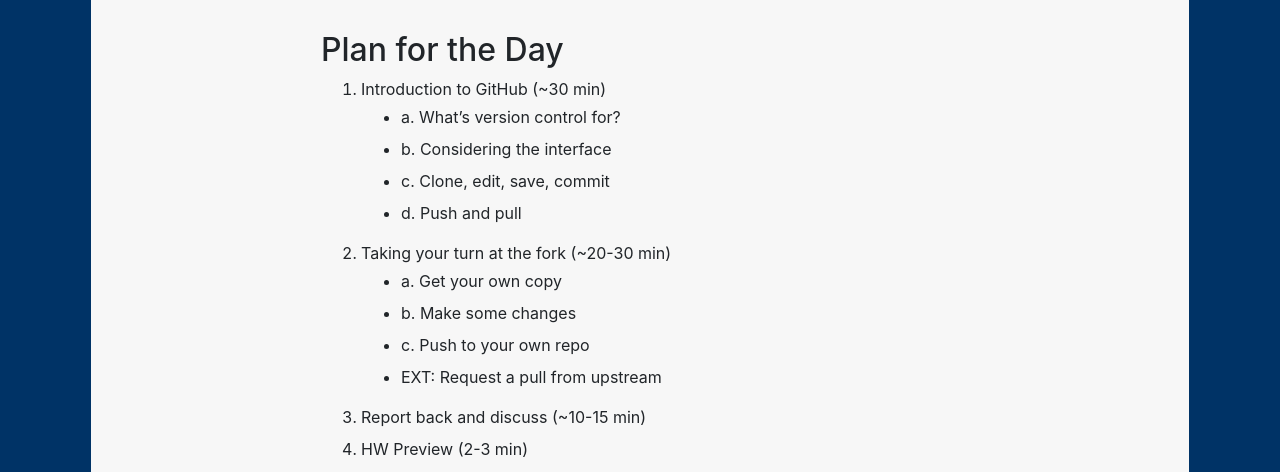
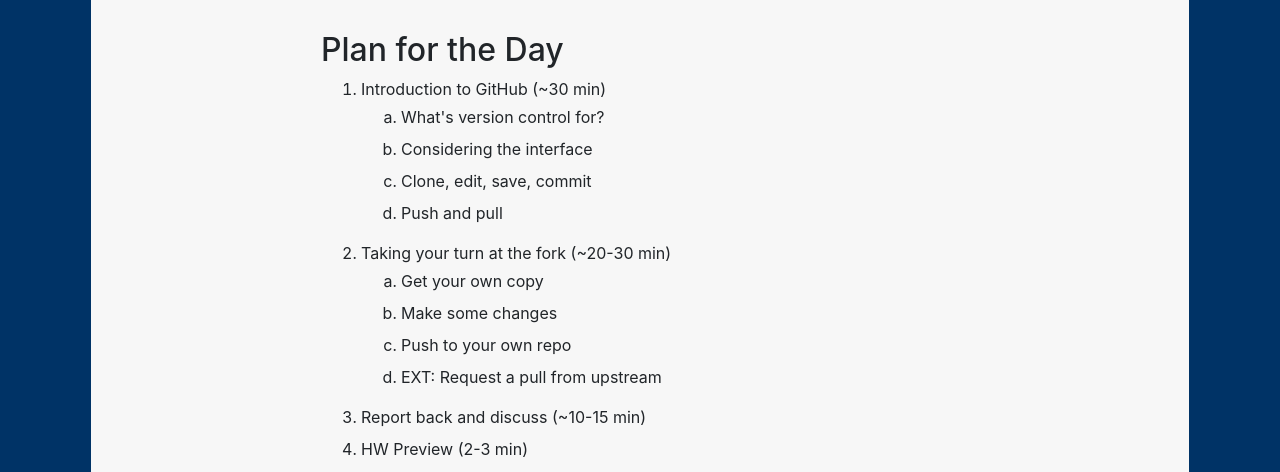
Before and after one commit to benmiller314/cdm2025spring, a Jekyll site: the page built from plans/lesson-02.md, in a window 1280 px wide. Shown: the part 773-1245 px from the top of the page. Built offline with Jekyll 4.4.1, drawn with Linux system fonts in a browser that asks for light colours; our own code applies the rules of GitHub Pages for plain Markdown files.

Commit message:
better list formatting

```diff
--- a/assets/css/screen.css
+++ b/assets/css/screen.css
@@ -452,6 +452,14 @@ ol ul:first-of-type {
 	align-items: flex-start;
 }
 
+/* Fit things (e.g. long lists) horizontally */
+.flexit {
+    display: flex;
+    flex-wrap: wrap;
+    gap: 1em 2em;
+    align-items: baseline;
+}
+
 /* Make <detail> accordion-style elements prettier */
 details summary {
     width: 100%;
--- a/plans/lesson-02.md
+++ b/plans/lesson-02.md
@@ -30,17 +30,22 @@ We've had a request to record today's session. Is everyone okay with that?
 </div> -->
 
 1. Introduction to GitHub (~30 min)
-  * a. What's version control for?
-  * b. Considering the interface
-  * c. Clone, edit, save, commit
-  * d. Push and pull
+    <ol class="lalpha">
+        <li>What's version control for?</li>
+        <li>Considering the interface</li>
+        <li>Clone, edit, save, commit</li>
+        <li>Push and pull</li>
+    </ol>
 2. Taking your turn at the fork (~20-30 min)
-  * a. Get your own copy
-  * b. Make some changes
-  * c. Push to your own repo
-  * EXT: Request a pull from upstream
+    <ol class="lalpha">
+        <li>Get your own copy</li>
+        <li>Make some changes</li>
+        <li>Push to your own repo</li>
+        <li>EXT: Request a pull from upstream</li>
+    </ol>
 3. Report back and discuss (~10-15 min)
 4. HW Preview (2-3 min)
+
 
 
 
@@ -64,18 +69,20 @@ The rest of today's class will involve an interactive demo and an exercise you c
 * Label important edits meaningfully
 * Use GitHub to share files with others, along with a history of how they've changed
 * Define the following terms:
-    - repo / repository
-    - README
-    - Markdown / .md
-    - clone
-    - commit
-    - commit message
-    - diff
-    - push
-    - pull
-    - fork
-    - EXT: pull request
-    - EXT: branch
+    <ul class="flexit">
+      <li>repo / repository</li>
+      <li>README</li>
+      <li>Markdown / .md</li>
+      <li>clone</li>
+      <li>commit</li>
+      <li>commit message</li>
+      <li>diff</li>
+      <li>push</li>
+      <li>pull</li>
+      <li>fork</li>
+      <li>EXT: pull request</li>
+      <li>EXT: branch</li>
+    </ul>
 
 <div class="alert alert-info">
     <p>I've set up a shared note-taking space: <a href="https://bit.ly/cdm{{site.course.slugterm}}-notes">bit.ly/cdm{{site.course.slugterm}}-notes</a>. Any volunteers to be in charge of notes for today? Usually 2-3 people works best...</p>
```
